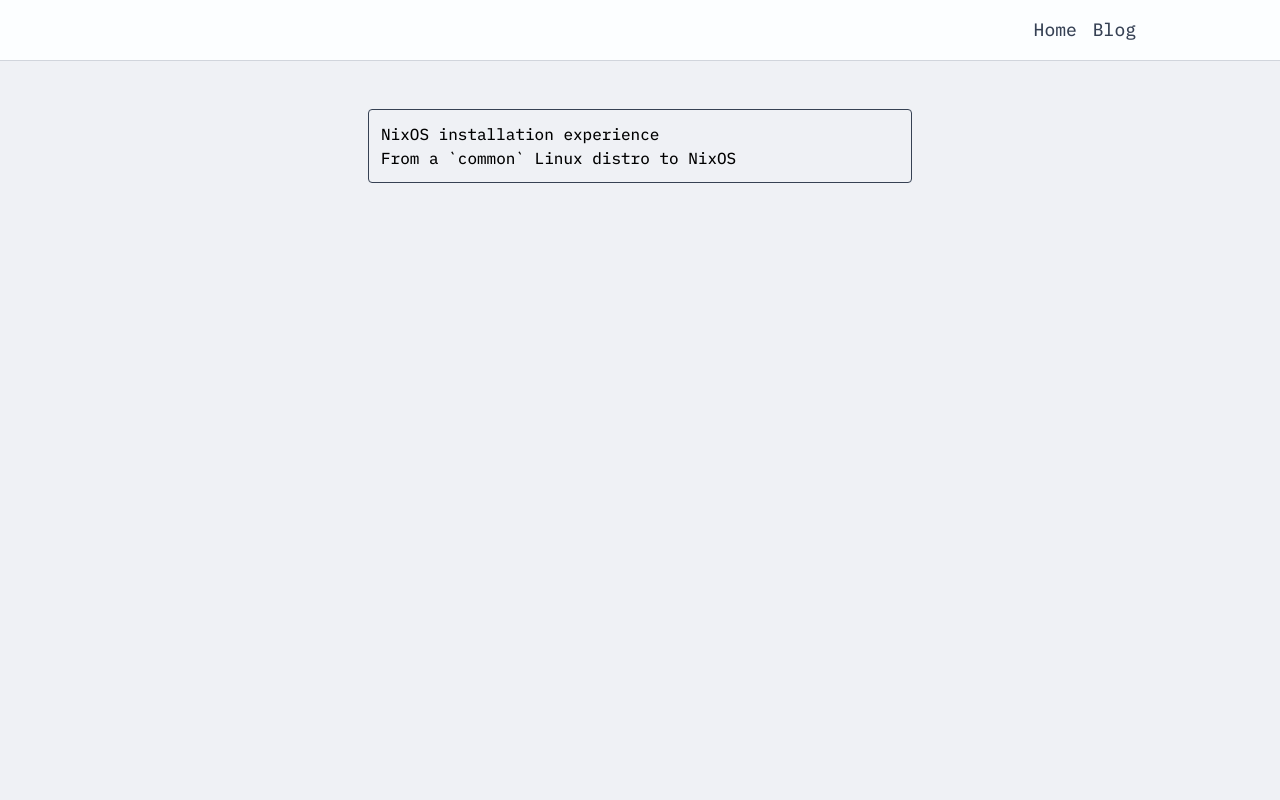
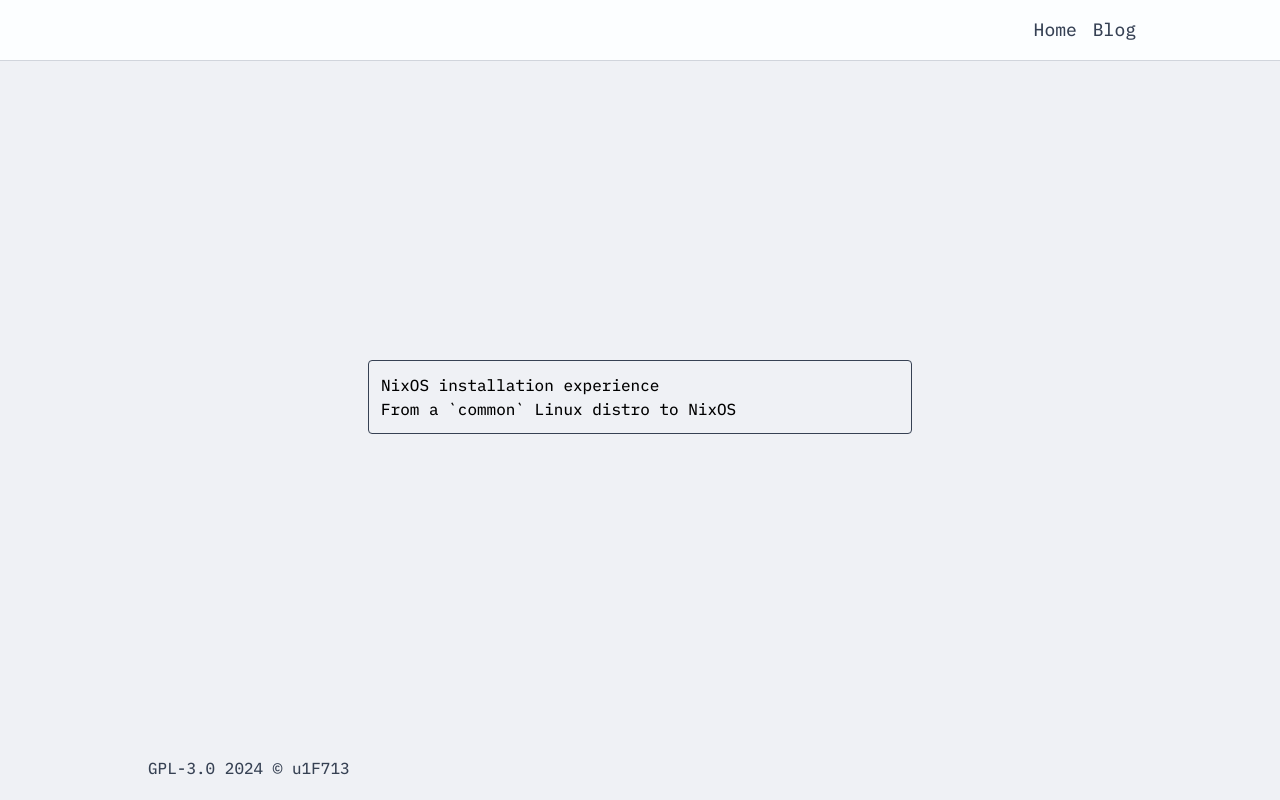
Before and after one commit to u1F713/u1F713.github.io, an Astro site: page /blog in a window 1280 px wide. Built offline with nearby package versions, Linux system fonts and the light colour scheme; Astro itself is replaced by a stand-in of ours.

Commit message:
feat: update layout

```diff
--- a/src/layouts/PageLayout.astro
+++ b/src/layouts/PageLayout.astro
@@ -13,10 +13,13 @@
       }
     </script>
   </DocumentHead>
-  <body class="">
+  <body class="grid min-h-dvh grid-rows-[auto_1fr_auto]">
     <Navbar />
-    <div class="m-auto max-w-screen-lg place-content-center justify-center">
+    <div class="m-auto w-full max-w-screen-lg">
       <slot />
+    </div>
+    <div class="m-auto mt-5 w-full max-w-screen-lg p-5 text-gray-700">
+      GPL-3.0 2024 © u1F713
     </div>
   </body>
 </html>
```
